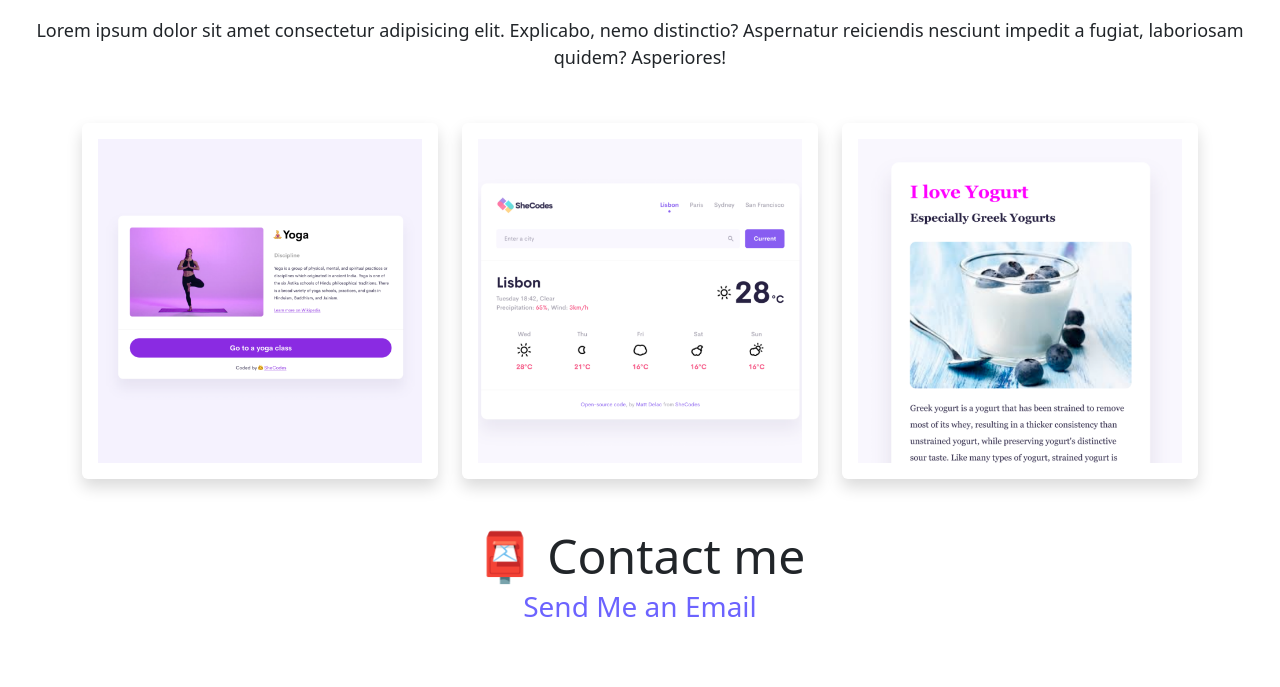
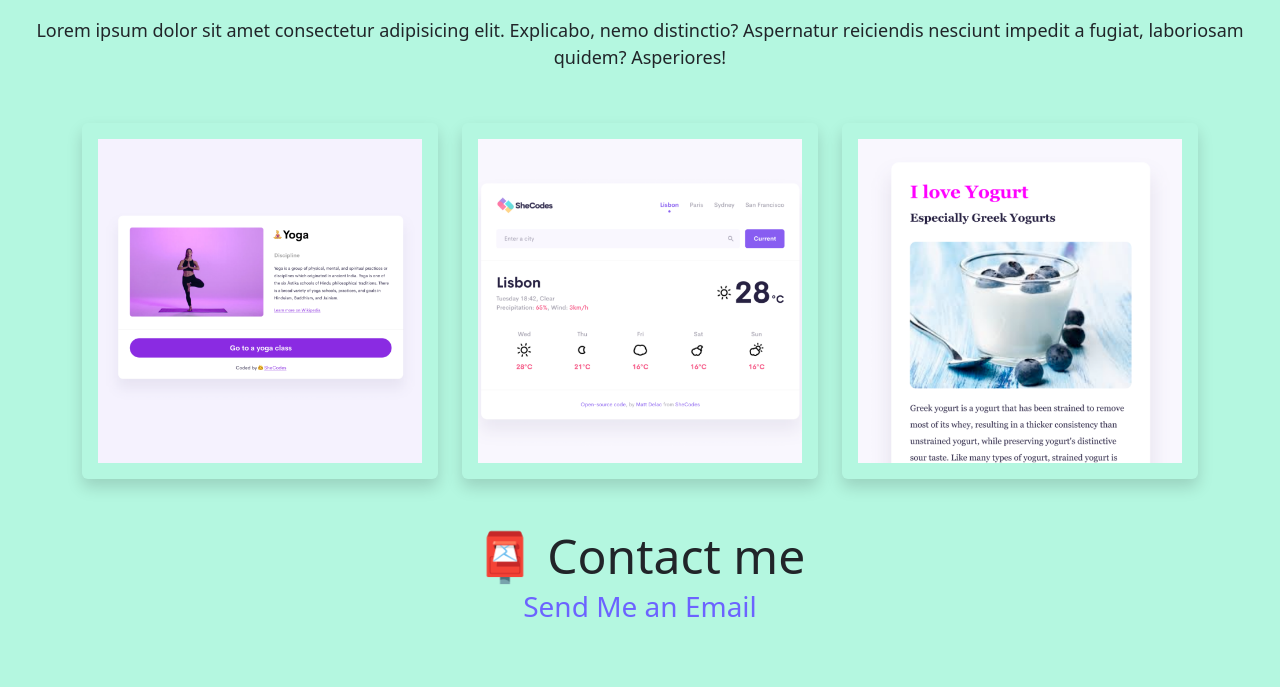
Before and after one commit to Maka119/Profile, a plain HTML site: page about.html in a window 1280 px wide. Shown: the part 263-950 px from the top of the page. Drawn offline with nearby package versions, Linux system fonts and the light colour scheme.

Commit message:
added background color

```diff
--- a/style.css
+++ b/style.css
@@ -6,6 +6,7 @@
 
 body {
   margin: 60px auto;
+  background-color: rgb(180, 247, 224);
 }
 
 h1,
```
